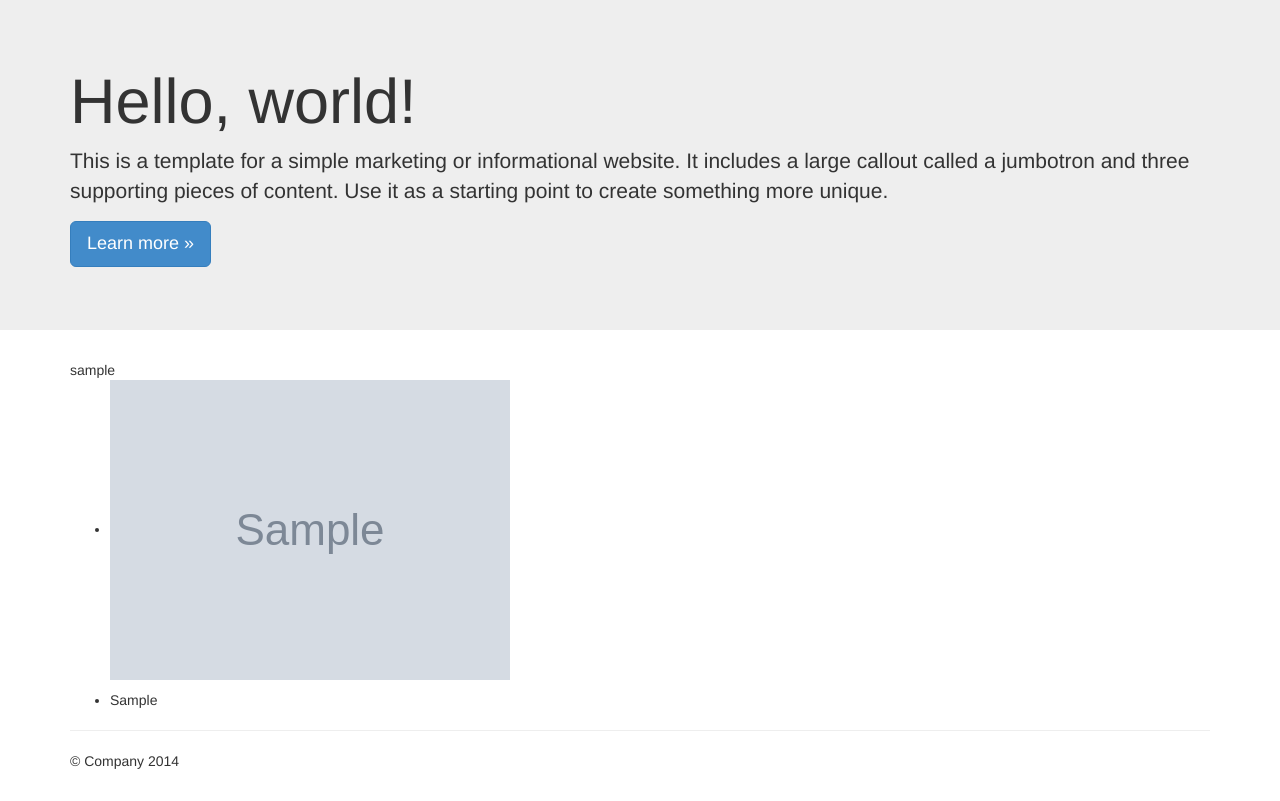
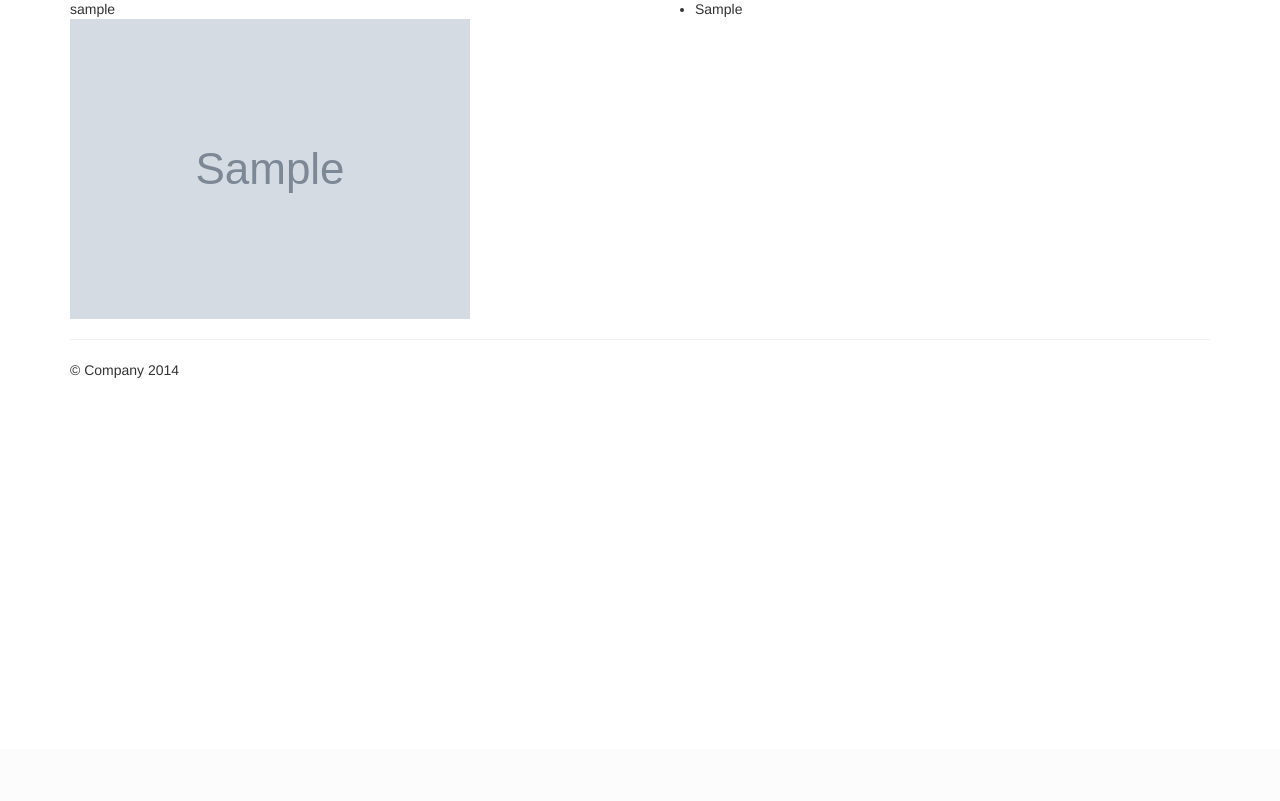
Before and after one commit to jjh5030/matchmaker, a Django app: template static/templates/single_user.html in a window 1280 px wide. Shown: the part 51-852 px from the top of the page. After the commit the page ends 429 px from the top, so only its background shows below. Run offline with Django 3.2, Linux system fonts and the light colour scheme; the template is opened without the code that fills it: values that come from a table or form of the project are taken from there, others are empty; tables that the repository leaves empty hold one stand-in row (values such as "Sample post"); grey boxes marked "Sample" are stand-in pictures; parts of the project's set-up code (start-up, migrations or seed data) failed here and were passed over; some libraries are stand-ins or nearby versions.

Commit message:
end lecture 8

```diff
--- a/profiles/views.py
+++ b/profiles/views.py
@@ -3,7 +3,7 @@ from django.contrib.auth.models import User
 
 
 def home(request):
-    return render_to_response('base.html', locals(), context_instance=RequestContext(request))
+    return render_to_response('home.html', locals(), context_instance=RequestContext(request))
 
 
 def all_users(request):
--- a/static/templates/account/signup.html
+++ b/static/templates/account/signup.html
@@ -6,6 +6,7 @@
 {% block head_title %}{% trans "Signup" %}{% endblock %}
 
 {% block content %}
+    <div class="col-lg-4 col-lg-offset-4">
         <h1>{% trans "Sign Up" %}</h1>
 
         <p>{% blocktrans %}Already have an account? Then please <a href="{{ login_url }}">sign in</a>.{% endblocktrans %}</p>
@@ -18,6 +19,7 @@
           {% endif %}
           <button type="submit">{% trans "Sign Up" %} &raquo;</button>
         </form>
+    </div>
 
-
+<div class="clearfix"></div>
 {% endblock %}
--- a/static/templates/base.html
+++ b/static/templates/base.html
@@ -24,7 +24,7 @@
     {% include 'navbar.html' %}
 
     {% block jumbotron %}{% endblock %}
-    <!-- Main jumbotron for a primary marketing message or call to action-->
+    <!-- Main jumbotron for a primary marketing message or call to action
     <div class="jumbotron">
       <div class="container">
         <h1>Hello, world!</h1>
@@ -32,7 +32,7 @@
         <p><a class="btn btn-primary btn-lg" role="button">Learn more &raquo;</a></p>
       </div>
     </div>
-
+    -->
 
     <div class="container">
 
--- a/static/templates/single_user.html
+++ b/static/templates/single_user.html
@@ -1,15 +1,17 @@
 {% extends 'base.html' %}
 
 {% block content %}
-
+    <div class="row">
+        <div class="col-lg-6">
             {{ single_user }}
 
-    <ul>
             {% for item in single_user.userpicture_set.all %}
-        <li><img src="{{ MEDIA_URL }}{{ item }}"></li>
+                <img src="{{ MEDIA_URL }}{{ item }}" class="img-responsive">
             {% endfor %}
-    </ul>
 
+        </div>
+
+        <div class="col-lg-6">
             <ul>
             {% for item in single_user.address_set.all %}
                 <li>{{ item }}</li>
@@ -21,5 +23,7 @@
                 <li>{{ item }}</li>
             {% endfor %}
             </ol>
+        </div>
+    </div>
 
 {% endblock %}
```
Also changed, not shown: static/templates/home.html (+2 -10 lines). Lines whose indentation alone changed are shown as unchanged.
